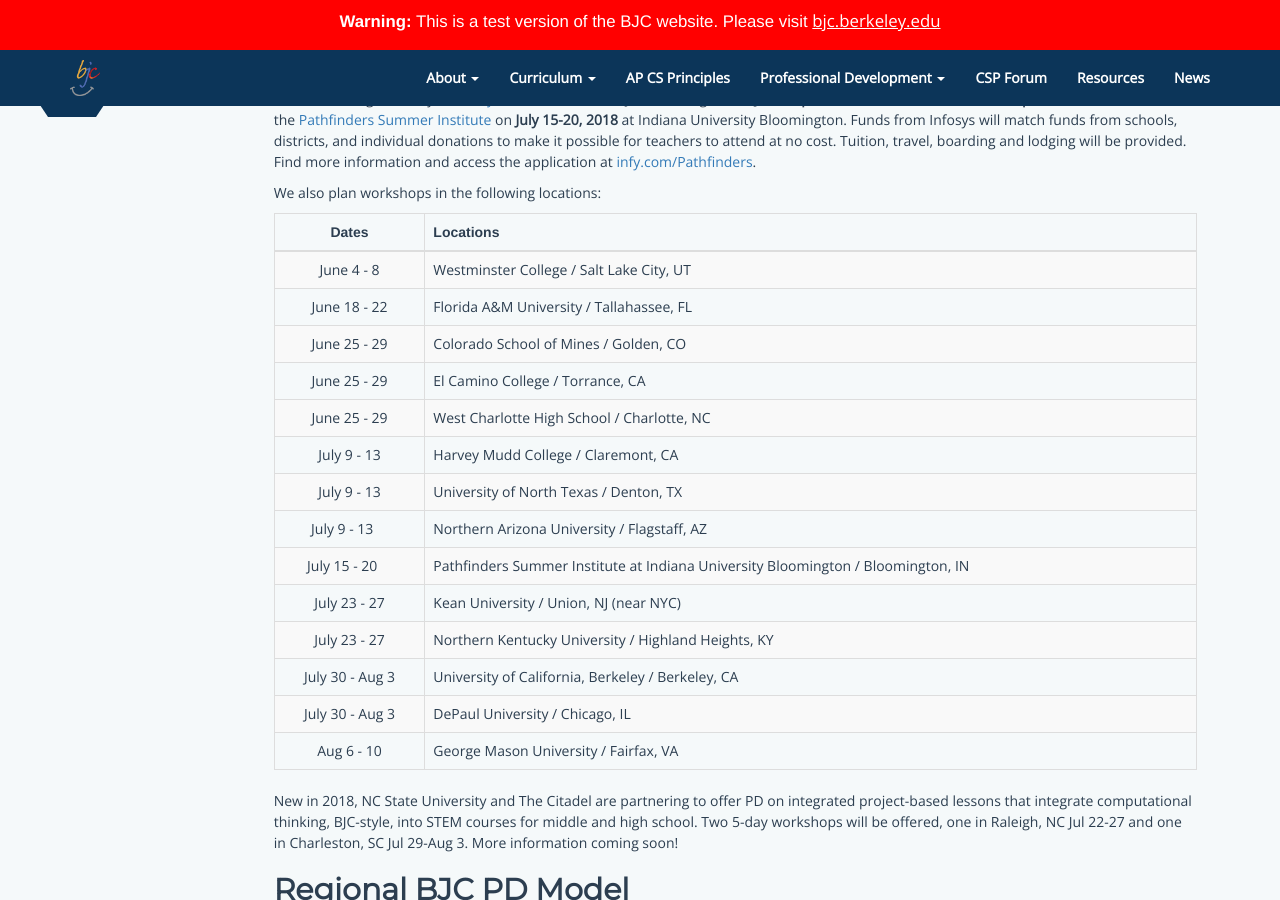
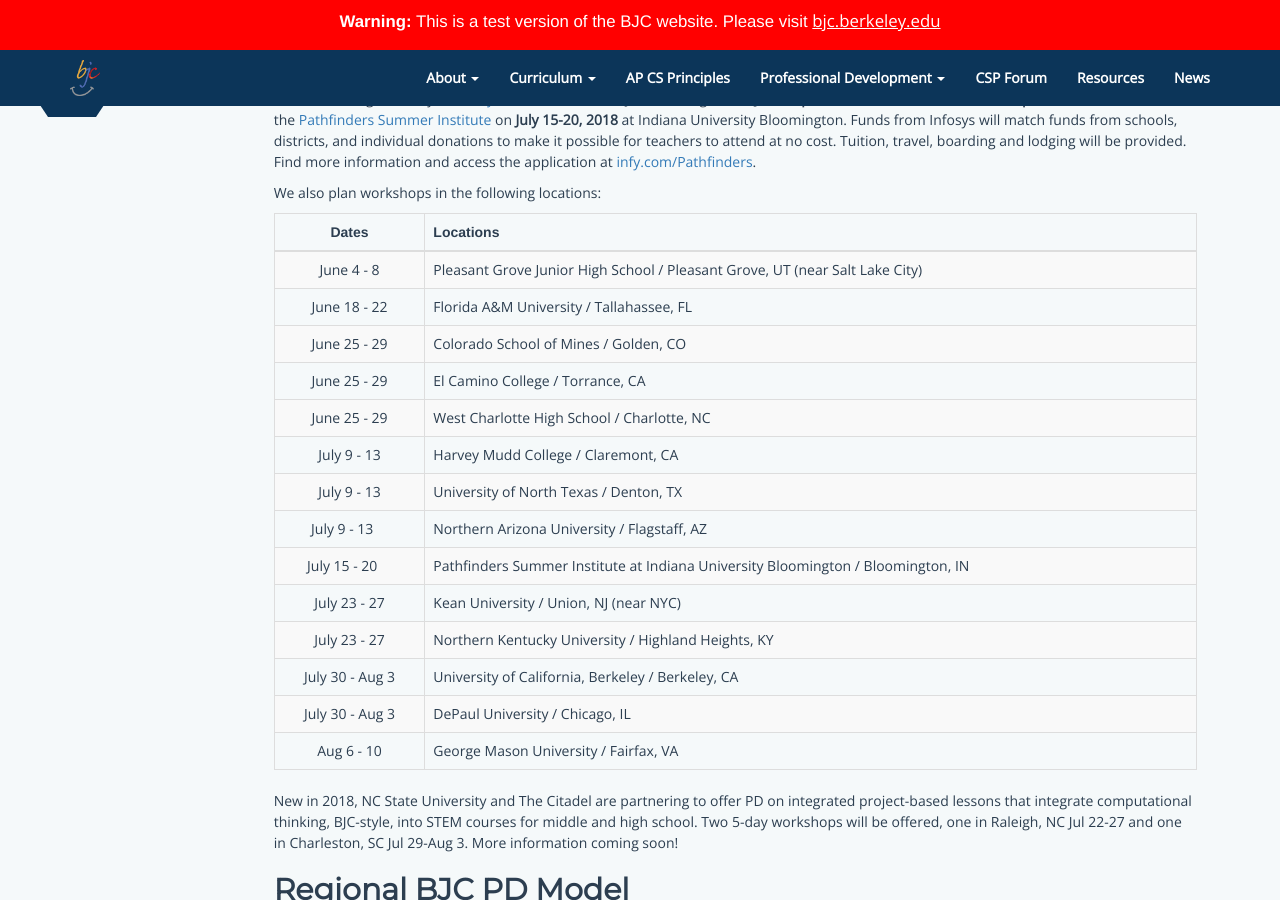
Before and after one commit to beautyjoy/beautyjoy.github.io, a Jekyll site: the page built from summer-pd/index.md, in a window 1280 px wide and 900 px high, scrolled down 734 px. Built offline with Jekyll 4.4.1, drawn with Linux system fonts in a browser that asks for light colours.

Commit message:
updated UT location

```diff
--- a/summer-pd/index.md
+++ b/summer-pd/index.md
@@ -27,7 +27,7 @@
 
 | Dates            | Locations                                                                          |
 | :--------------: |------------------------------------------------------------------------------------|
-| June 4 - 8       |  Westminster College / Salt Lake City, UT                                          |
+| June 4 - 8       |  Pleasant Grove Junior High School / Pleasant Grove, UT (near Salt Lake City)      |
 | June 18 - 22     |  Florida A&amp;M University / Tallahassee, FL                                      |
 | June 25 - 29     |  Colorado School of Mines / Golden, CO                                             |
 | June 25 - 29     |  El Camino College / Torrance, CA                                                  |
```
